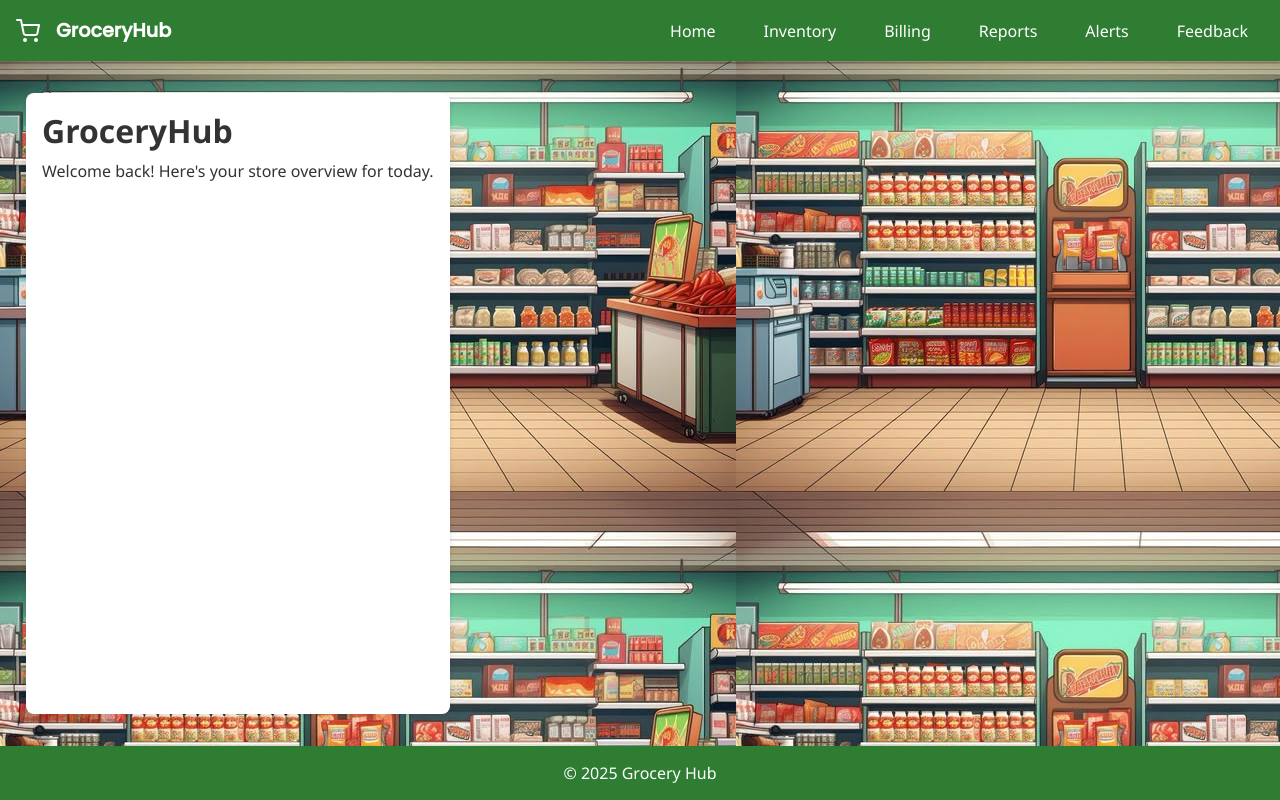
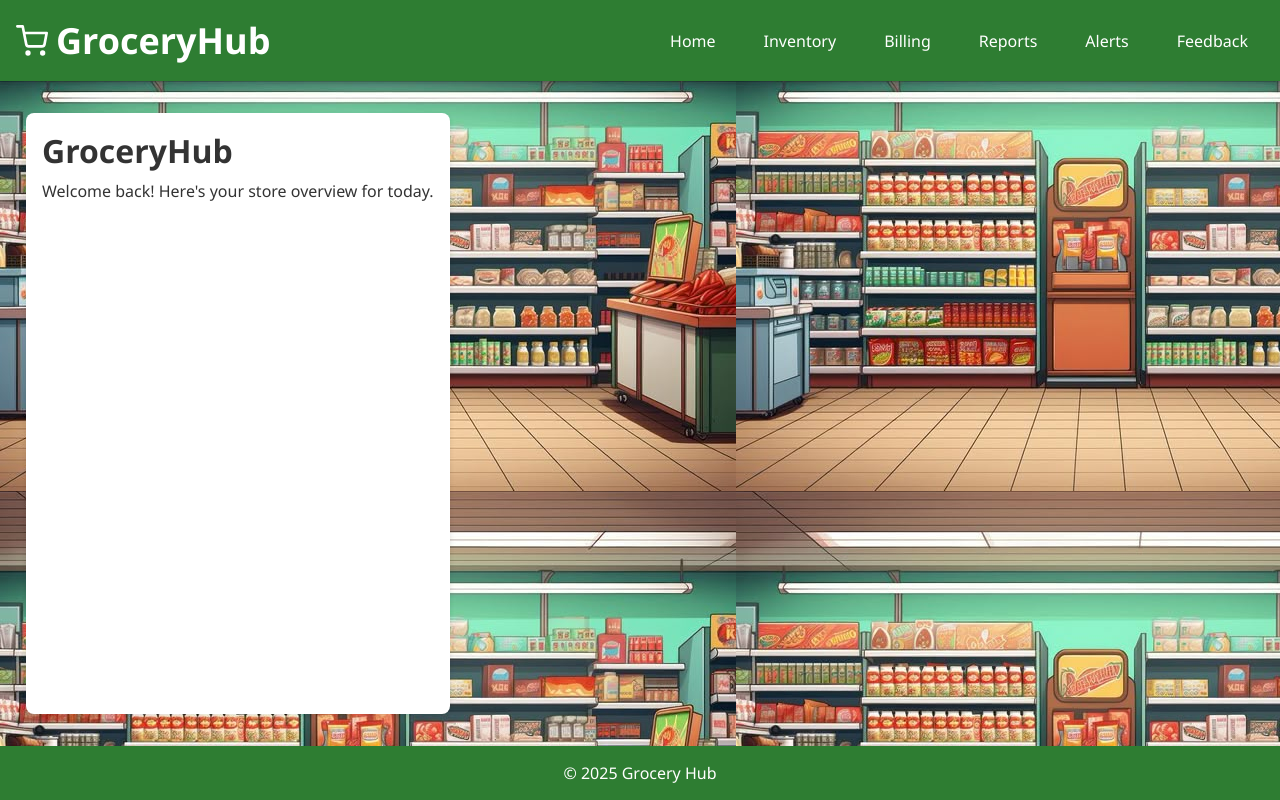
Before and after one commit to AnirudhMadas/grocery, a plain HTML site: page main/public/index.html in a window 1280 px wide. Drawn offline with Linux system fonts and the light colour scheme.

Commit message:
updated html

```diff
--- a/main/css/style.css
+++ b/main/css/style.css
@@ -99,7 +99,7 @@ main {
     margin-left: 10px;
     transition: transform 0.3s ease, box-shadow 0.3s ease;
     width: auto; /* Automatically adjust the width based on content */
-    min-width: fit-content; /* Set a minimum width if needed */
+    min-width: auto; /* Set a minimum width if needed */
     max-width: none; /* Remove fixed max-width */
   }
   .card {
@@ -291,7 +291,7 @@ main {
     margin-left: 10px;
     transition: transform 0.3s ease, box-shadow 0.3s ease;
     width: auto; /* Automatically adjust the width based on content */
-    min-width: fit-content; /* Set a minimum width if needed */
+    min-width: auto; /* Set a minimum width if needed */
     max-width: none; /* Remove fixed max-width */
   }
   .billingCard {
--- a/main/public/index.html
+++ b/main/public/index.html
@@ -1,36 +1,38 @@
 <!DOCTYPE html>
 <html lang="en">
+
 <head>
   <meta charset="UTF-8">
   <meta name="viewport" content="width=device-width, initial-scale=1.0">
   <title>GroceryHub - Inventory Management System</title>
-    <link href="https://fonts.googleapis.com/css2?family=Poppins:wght@500&display=swap" rel="stylesheet"
-    >
+  <link href="https://fonts.googleapis.com/css2?family=Poppins:wght@500&display=swap" rel="stylesheet">
   <link href="https://fonts.googleapis.com/css2?family=Poppins:wght@500&display=swap" rel="stylesheet">
 
   <link rel="stylesheet" href="/grocery/main/css/style.css">
   <script defer src="../js/app.js" type="module"></script>
 </head>
+
 <body>
 
   <header>
-        <div class="logo" style="font-family: 'Poppins', sans-serif; font-size: 1.2rem; display: flex; align-items: center; gap: 8px;">
-            <svg xmlns="http://www.w3.org/2000/svg" width="24" height="24" viewBox="0 0 24 24" fill="none" stroke="currentColor" stroke-width="2" stroke-linecap="round" stroke-linejoin="round">
+    <div class="logo">
+      <svg xmlns="http://www.w3.org/2000/svg" width="32" height="32" viewBox="0 0 24 24" fill="none"
+        stroke="currentColor" stroke-width="2" stroke-linecap="round" stroke-linejoin="round">
         <!-- Shopping Cart Icon -->
         <circle cx="9" cy="21" r="1"></circle>
         <circle cx="20" cy="21" r="1"></circle>
         <path d="M1 1h4l2.68 13.39a2 2 0 0 0 2 1.61h9.72a2 2 0 0 0 2-1.61L23 6H6"></path>
       </svg>
-            GroceryHub
+      <h2>GroceryHub</h2>
     </div>
     <nav>
       <ul>
-                <li><a href="#" id="homeTab" class="active" >Home</a></li>
+        <li><a href="#" id="homeTab" class="active">Home</a></li>
         <li><a href="#" id="inventoryTab"> Inventory</a></li>
         <li><a href="#" id="billingTab">Billing</a></li>
         <li><a href="#" id="reportsTab">Reports</a></li>
         <li><a href="#" id="alertsTab">Alerts</a></li>
-                <li><a href="#" id="feedbackTab" >Feedback</a></li>
+        <li><a href="#" id="feedbackTab">Feedback</a></li>
       </ul>
     </nav>
   </header>
@@ -41,9 +43,9 @@
       <p>Welcome back! Here's your store overview for today.</p>
     </div>
   </main>
-</div>
   <footer>
     <p>&copy; 2025 Grocery Hub</p>
   </footer>
 </body>
+
 </html>
```
Lines whose indentation alone changed are shown as unchanged.
